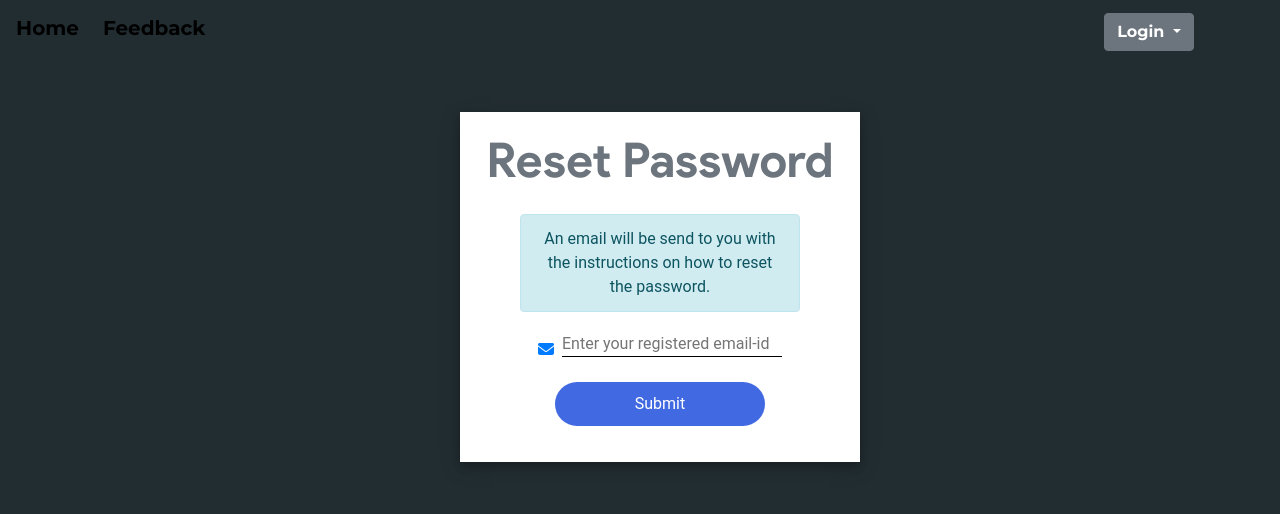
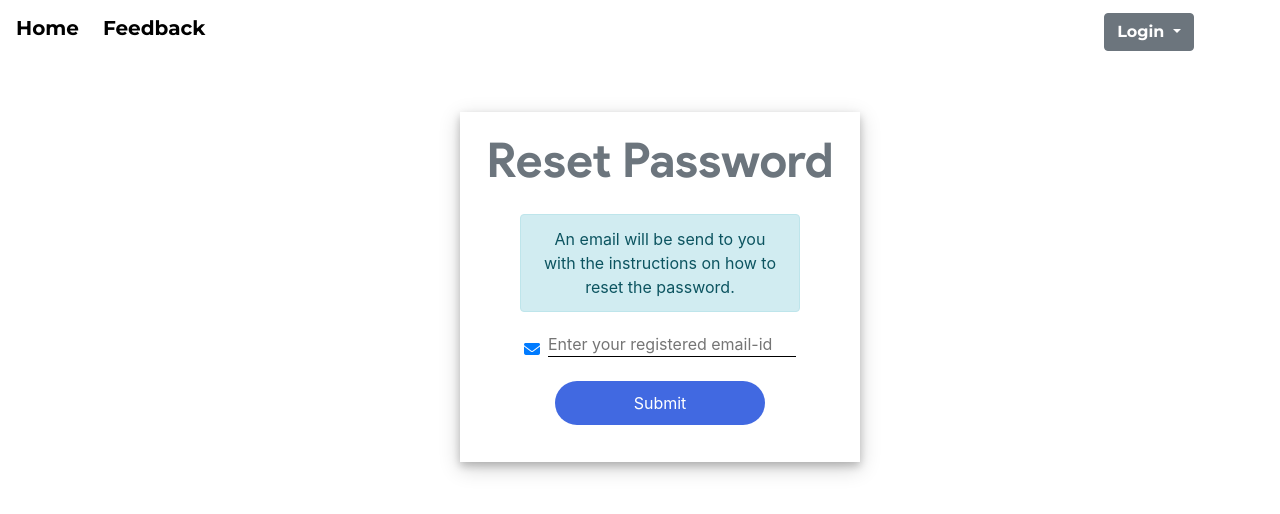
Before and after one commit to prakrutipathak/AirQuest, a PHP site: page /reset-pwd.php in a window 1280 px wide. Shown: the top 514 px of the page. Run offline with PHP 8.4, Linux system fonts and the light colour scheme; some libraries are stand-ins or nearby versions; some web fonts are replaced.

Commit message:
some updation

```diff
--- a/includes/reset-request.inc.php
+++ b/includes/reset-request.inc.php
@@ -51,8 +51,8 @@ if(isset($_POST['reset-req-submit'])) {
         $mail->SMTPSecure = "tls";
         $mail->Port       = 587;
         $mail->Host       = "smtp.gmail.com";
-        $mail->Username   = "snency16@gmail.com";
-        $mail->Password   = "elidpxvbkzqairbg";
+        $mail->Username   = "digique0@gmail.com";
+        $mail->Password   = "ylzmrytoovcrjzqt";
         $mail->IsHTML(true);
         $mail->SetFrom('test@gmail.com');
         $mail->AddAddress($user_email);
--- a/reset-pwd.php
+++ b/reset-pwd.php
@@ -14,8 +14,7 @@ h1{
 	text-align:center;
 }
 body {
-    background: #222D32;
-    font-family: 'Roboto', sans-serif;
+    background: #fff;
 }
 .login-form {
     box-shadow: 0 4px 8px 0 rgba(0, 0, 0, 0.2), 0 6px 20px 0 rgba(0, 0, 0, 0.19);
```
